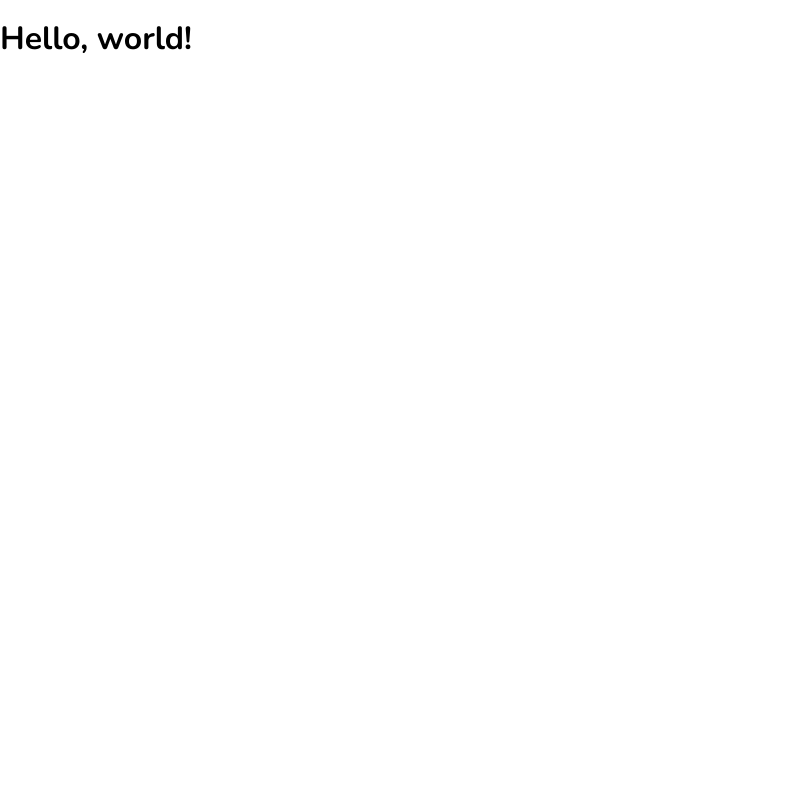
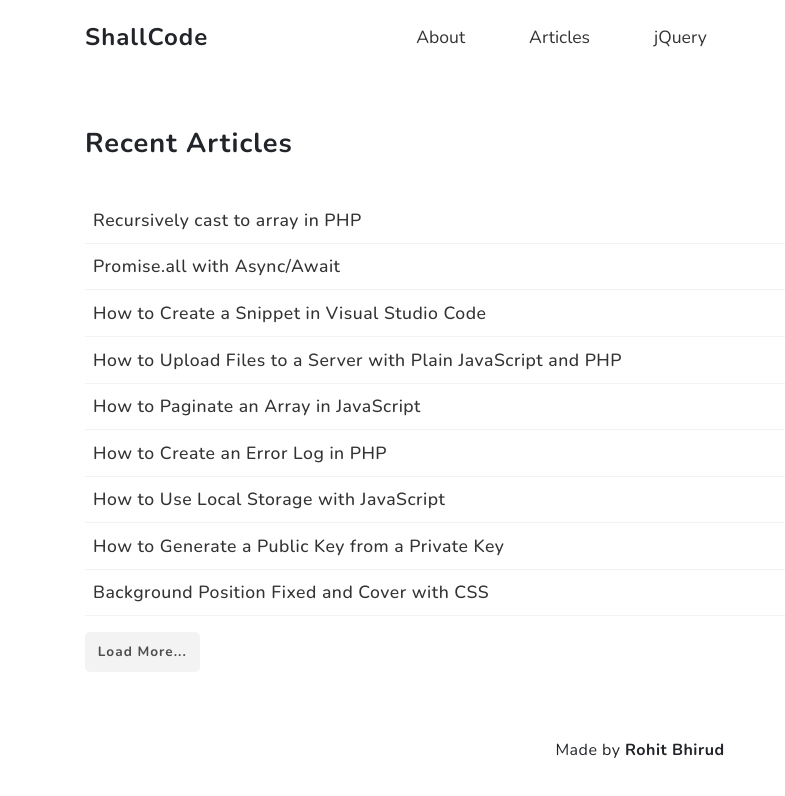
Before and after one commit to rohitbhirud/shallcode-html, a website: page index.html in a window 1280 px wide. Shown: the whole page, without its empty margins (0-785 px from the left). Drawn offline with nearby package versions, Linux system fonts and the light colour scheme.

Commit message:
homepage with recent articles added

```diff
--- /dev/null
+++ b/assets/sass/home.scss
@@ -0,0 +1,77 @@
+/********** Header **********/
+header {
+	display: flex;
+	align-items: center;
+	padding: 1rem 0;
+
+	.brand {
+		flex: 1;
+
+		font-size: 1.5rem;
+	    letter-spacing: 1px;
+	    font-weight: 600;
+	}
+
+	.navbar {
+		flex: 9;
+
+		.nav {
+			margin-left: 10rem;
+
+			a {
+				margin: 0 2rem;
+			    font-size: 1.1rem;
+			    color: #333;
+
+			    &:hover {
+			    	text-decoration: none;
+			    }
+			}
+		}
+	}
+}
+
+section {
+	.articles_list {
+		.article {
+			padding: 0.6rem 0;
+			padding-left: 0.5rem;
+		    border-bottom: 1px solid #f3f3f3;
+
+		    &:hover {
+		    	background-color: #f3f3f3;
+		    }
+
+		    a {
+		    	&:hover {
+		    		text-decoration: none;
+		    	}
+		    }
+
+			.title {
+				color: #333;
+				font-weight: 500;
+				font-size: 1.1rem;
+    			letter-spacing: 0.5px;
+			}
+
+		}
+	}
+
+	.load_more_articles {
+	    padding: 0.6rem 0.8rem;
+	    display: inline-block;
+	    background-color: #f3f3f3;
+	    font-size: 0.85rem;
+	    border-radius: 5px;
+	    color: #4e4e4e;
+	    letter-spacing: 1px;
+	    font-weight: 600;
+	    margin-top: 1rem;
+
+	    &:hover {
+	    	text-decoration: none;
+	    	background-color: #e2e2e2;
+	    }
+	}
+}
--- a/assets/sass/style.scss
+++ b/assets/sass/style.scss
@@ -3,3 +3,28 @@
 body {
 	font-family: 'Nunito', sans-serif;
 }
+
+* {
+}
+
+section {
+	padding: 50px 0;
+
+	.section_header {
+		.section_title {
+			font-size: 1.7rem;
+		    letter-spacing: 1px;
+		    font-weight: 600;
+		    margin-bottom: 2rem;
+		}
+	}
+}
+
+footer {
+	text-align: center;
+    margin: 1rem 0;
+    letter-spacing: .5px;
+}
+
+
+@import 'home';
--- a/index.html
+++ b/index.html
@@ -3,17 +3,116 @@
     <head>
         <!-- Required meta tags -->
         <meta charset="utf-8">
-        <meta name="viewport" content="width=device-width, initial-scale=1">
-
+        <meta name="viewport" content="width=device-width, initial-scale=1, shrink-to-fit=no">
         <title>Hello, world!</title>
 
-        <link href="https://fonts.googleapis.com/css?family=Nunito:400,700" rel="stylesheet">
+        <!-- Bootstrap CSS -->
+        <link rel="stylesheet" href="https://stackpath.bootstrapcdn.com/bootstrap/4.3.1/css/bootstrap.min.css" integrity="sha384-ggOyR0iXCbMQv3Xipma34MD+dH/1fQ784/j6cY/iJTQUOhcWr7x9JvoRxT2MZw1T" crossorigin="anonymous">
+
+        <link href="https://fonts.googleapis.com/css?family=Nunito:400,500,700" rel="stylesheet">
 
         <link rel="stylesheet" href="/assets/css/style.css">
     </head>
 
     <body>
-        <h1>Hello, world!</h1>
+        <div class="container">
+            <header>
+                <div class="brand">ShallCode</div>
+                <div class="navbar">
+                    <div class="nav">
+                        <a href="#">About</a>
+                        <a href="#">Articles</a>
+                        <a href="#">jQuery</a>
+                    </div>
+                </div>
+            </header>
+        </div>
+
+        <section class="recent">
+            <div class="container">
+
+                <div class="section_header">
+                    <div class="section_title">Recent Articles</div>
+                </div>
+
+                <div class="section_body">
+
+                    <div class="articles_list">
+                        <div class="article">
+                            <a href="#">
+                                <div class="title">
+                                    Recursively cast to array in PHP
+                                </div>
+                            </a>
+                        </div>
+                        <div class="article">
+                            <a href="#">
+                                <div class="title">
+                                    Promise.all with Async/Await
+                                </div>
+                            </a>
+                        </div>
+                        <div class="article">
+                            <a href="#">
+                                <div class="title">
+                                    How to Create a Snippet in Visual Studio Code
+                                </div>
+                            </a>
+                        </div>
+                        <div class="article">
+                            <a href="#">
+                                <div class="title">
+                                    How to Upload Files to a Server with Plain JavaScript and PHP
+                                </div>
+                            </a>
+                        </div>
+                        <div class="article">
+                            <a href="#">
+                                <div class="title">
+                                    How to Paginate an Array in JavaScript
+                                </div>
+                            </a>
+                        </div>
+                        <div class="article">
+                            <a href="#">
+                                <div class="title">
+                                    How to Create an Error Log in PHP
+                                </div>
+                            </a>
+                        </div>
+                        <div class="article">
+                            <a href="#">
+                                <div class="title">
+                                    How to Use Local Storage with JavaScript
+                                </div>
+                            </a>
+                        </div>
+                        <div class="article">
+                            <a href="#">
+                                <div class="title">
+                                    How to Generate a Public Key from a Private Key
+                                </div>
+                            </a>
+                        </div>
+                        <div class="article">
+                            <a href="#">
+                                <div class="title">
+                                    Background Position Fixed and Cover with CSS
+                                </div>
+                            </a>
+                        </div>
+                    </div>
+
+                    <a href="#" class="load_more_articles">Load More...</a>
+
+                </div>
+
+            </div>
+        </section>
+
+        <footer>
+            <span>Made by <strong>Rohit Bhirud</strong></span>
+        </footer>
 
 
         <script src="/assets/js/main.js"></script>
--- a/mix-manifest.json
+++ b/mix-manifest.json
@@ -1,3 +1,4 @@
 {
-    "/assets/css/style.css": "/assets/css/style.css"
+    "/assets/css/style.css": "/assets/css/style.css",
+    "/assets/js/main.min.js": "/assets/js/main.min.js"
 }
```
Also changed, not shown: assets/css/style.css, assets/js/main.min.js (added).
